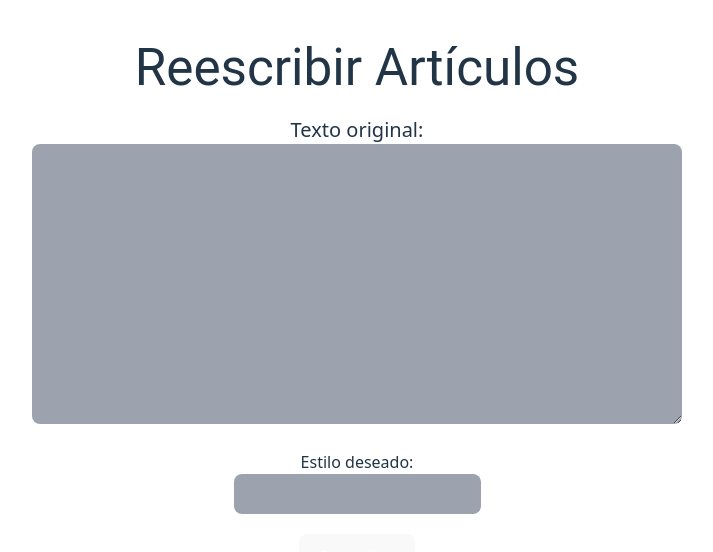
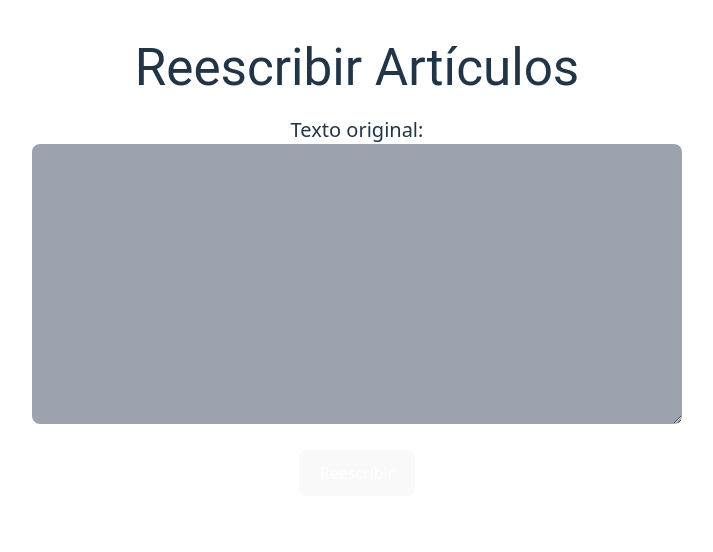
Before and after one commit to MaikolReyes/redactionAI-frontend, a React (Vite) app: page / in a window 1280 px wide. Shown: the top 552 px of the page, without its empty margins (283-996 px from the left). Built offline with nearby package versions, Linux system fonts and the light colour scheme.

Commit message:
style of redaction bot

```diff
--- a/src/App.tsx
+++ b/src/App.tsx
@@ -3,7 +3,6 @@ import axios from "axios";
 
 function App() {
   const [texto, setTexto] = useState("");
-  const [estilo, setEstilo] = useState("");
   const [resultado, setResultado] = useState("");
 
   const manejarEnvio = async (e: React.FormEvent) => {
@@ -12,7 +11,6 @@ function App() {
 
       const response = await axios.post("https://redaction-ai.onrender.com/reescribir", {
         texto: texto,
-        estilo: estilo
       });
 
       // Verificamos si el campo "resultado" está presente en la respuesta
@@ -40,15 +38,6 @@ function App() {
             cols={50}
           />
         </div>
-        <div className="flex flex-col mt-5">
-          <label>Estilo deseado:</label>
-          <input
-            className="bg-gray-400 p-2 rounded-lg"
-            type="text"
-            value={estilo}
-            onChange={(e) => setEstilo(e.target.value)}
-          />
-        </div>
         <button className="mt-5 text-white" type="submit">Reescribir</button>
       </form>
       {resultado && (
```
